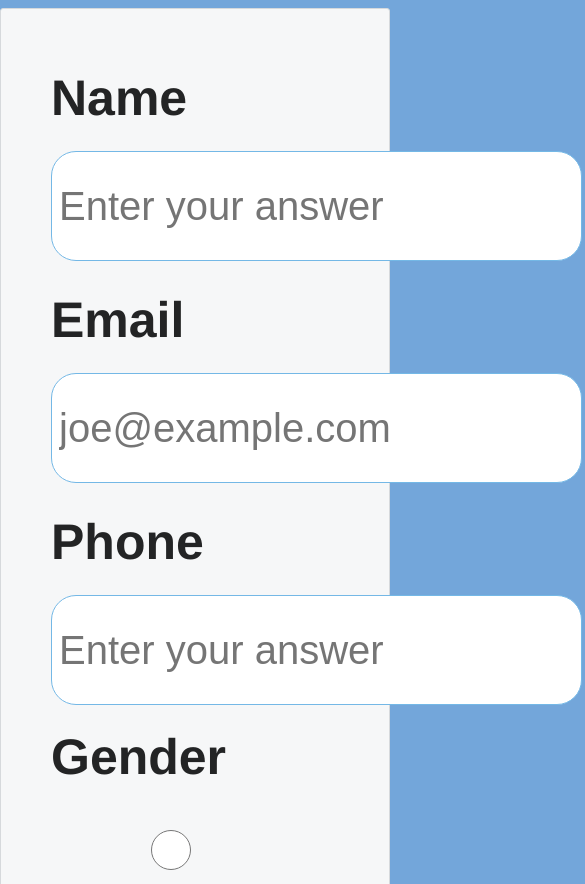
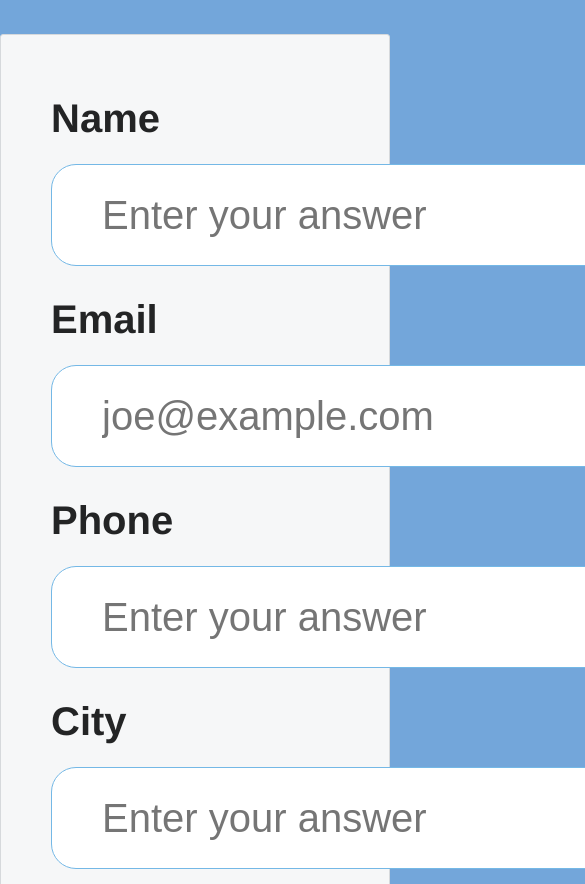
Before and after one commit to datacodeLearn/call-for-speakers-form, a plain HTML site: page index.html in a window 390 px wide. Shown: the part 1116-2000 px from the top of the page, 585 px wide, since content can reach past the window. Drawn offline with Linux system fonts and the light colour scheme.

Commit message:
response

```diff
--- a/css/registration.css
+++ b/css/registration.css
@@ -80,7 +80,7 @@
   }
 
 
-  .legacy-form-row {
+  /* .legacy-form-row {
     border: none;
     margin-bottom: 40px;
   }
@@ -107,7 +107,7 @@
   .legacy-form-row .radio-label,
   .legacy-form-row input[type='radio'] {
     float: left;
-  }
+  } */
 
   .form-row select {
     width: 100%;
@@ -234,7 +234,7 @@
       font-size: 40px;
     }
     .speaker-form-header h1 {
-      font-size: 50px;
+      font-size: 60px;
     }
     .banner-img{
       margin: 0 auto;
@@ -245,18 +245,20 @@ width: 100%;    }
       flex-direction: row;
       align-items: flex-start;
       margin-bottom: 20px;
-      font-size: 50px;
+      font-size: 40px;
     }
     .form-row input[type='text'],
     .form-row input[type='email'],
     .form-row select,
     .form-row textarea {
       width: 900px;
-      height: 110px;
+      height: 100px;
+      padding: 50px;
       margin-top: 5px;
       font-size: 40px;
       border-radius: 25px;
     }
+
     .form-row label {
       text-align: left;
       width: 10px;
@@ -266,7 +268,7 @@ width: 100%;    }
     }
     .form-row .instructions {
       margin-left: 0px;
-      font-size: 20px;
+      font-size: 30px;
     }
     .form-row button{
       margin-left: 0;
@@ -275,7 +277,7 @@ width: 100%;    }
       font-size: 50px;
       border-radius: 25px;
     }
-    .legacy-form-row legend {
+    /* .legacy-form-row legend {
 
       font-size: 50px;
       margin-top: 10px;
@@ -295,5 +297,5 @@ width: 100%;    }
       height: 40px;
       width: 40px;
 
-    }
+    } */
   }
--- a/index.html
+++ b/index.html
@@ -32,25 +32,25 @@
         <label >Phone</label>
         <input id='Phone'  type='text' placeholder='Enter your answer' />
       </div>
-      <fieldset class='legacy-form-row'>
+      <!-- <fieldset class='legacy-form-row'>
         <legend>Gender</legend>
         <input id='Gender' name='Female' type='radio' value='Female'  />
         <label for='Female' class='radio-label'>Female</label>
 
         <input id='Gender' name='Male' type='radio' value='Male' />
         <label for='Male' class='radio-label'>Male</label>
-      </fieldset>
+      </fieldset> -->
       <div class='form-row'>
         <label >City </label>
-        <input id='City'  type='text'  />
+        <input id='City'  type='text' placeholder='Enter your answer'  />
       </div>
       <div class='form-row'>
         <label >State </label>
-        <input id='State'  type='text' />
+        <input id='State'  type='text' placeholder='Enter your answer'  />
       </div>
       <div class='form-row'>
         <label for='bio'>Bio</label>
-        <textarea id='bio' name='bio'></textarea>
+        <textarea id='bio' name='bio' ></textarea>
         <div class='instructions'>Describe yourself in 500 words or less</div>
       </div>
       <div class='form-row'>
```
